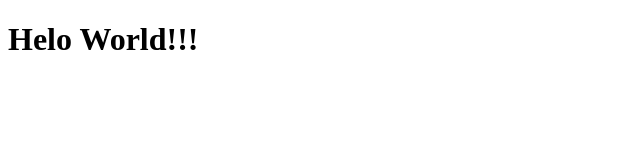
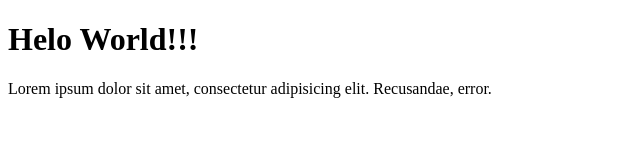
Before and after one commit to mrHozhiy/git-test, a plain HTML site: page index.html in a window 1280 px wide. Shown: the whole page, without its empty margins (0-640 px from the left). Drawn offline with Linux system fonts and the light colour scheme.

Commit message:
lotem commit

```diff
--- a/index.html
+++ b/index.html
@@ -7,5 +7,6 @@
 </head>
 <body>
 	<h1>Helo World!!!</h1>
+	<p>Lorem ipsum dolor sit amet, consectetur adipisicing elit. Recusandae, error.</p>
 </body>
 </html>
```
